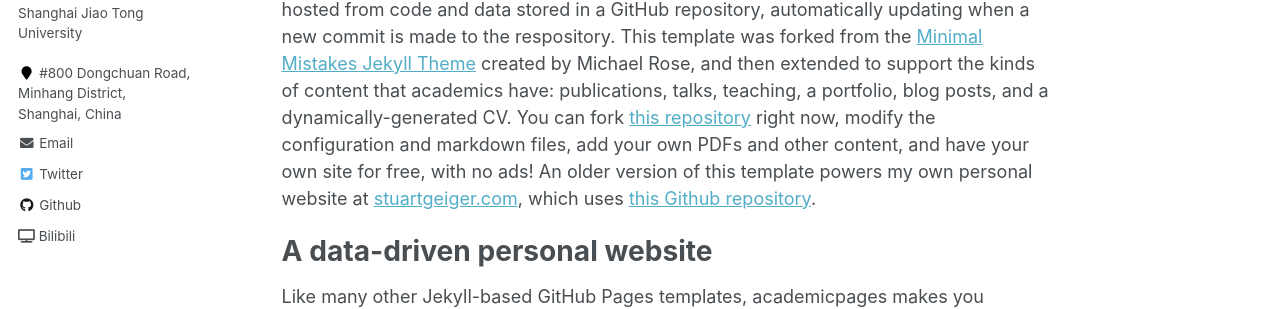
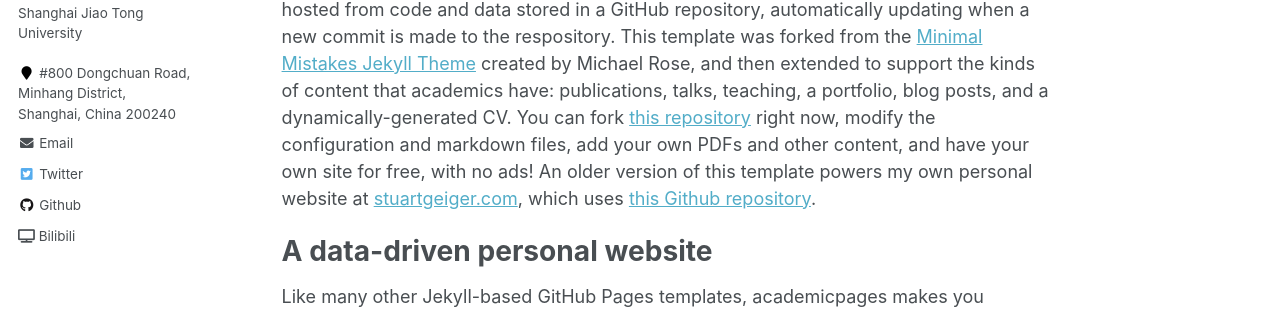
Before and after one commit to zwm0426/zwm0426.github.io, a Jekyll site: the page built from _pages/about.md, in a window 1280 px wide. Shown: the part 394-703 px from the top of the page. Built offline with Jekyll 4.4.1, drawn with Linux system fonts in a browser that asks for light colours.

Commit message:
Update _config.yml

```diff
--- a/_config.yml
+++ b/_config.yml
@@ -83,7 +83,7 @@ author:
   name             : "Kevin ZHAO Weiming <br> 赵伟明"
   avatar           : "profile.jpg"
   bio              : "Assistant Engineer, IT FabLab <br>Student Innovation Center<br>Shanghai Jiao Tong University"
-  location         : "#800 Dongchuan Road, <br>Minhang District, <br>Shanghai, China"
+  location         : "#800 Dongchuan Road, <br>Minhang District, <br>Shanghai, China 200240"
   employer         :
   pubmed           :
   googlescholar    :
```
